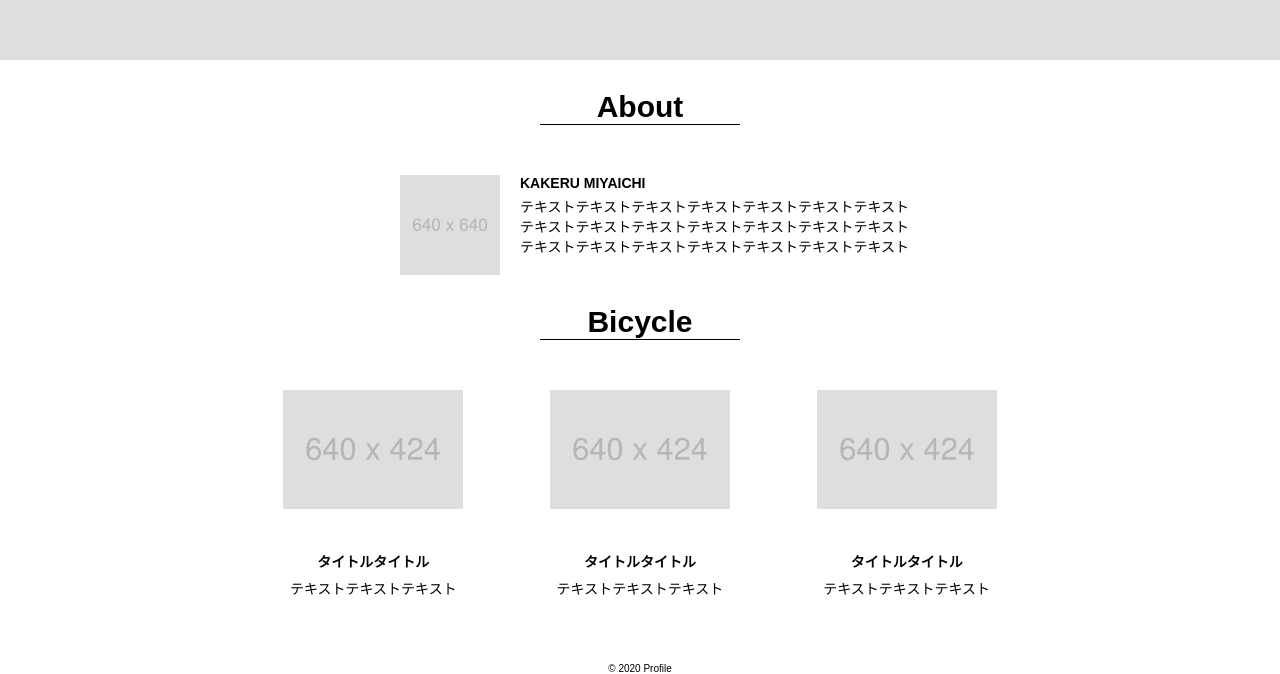
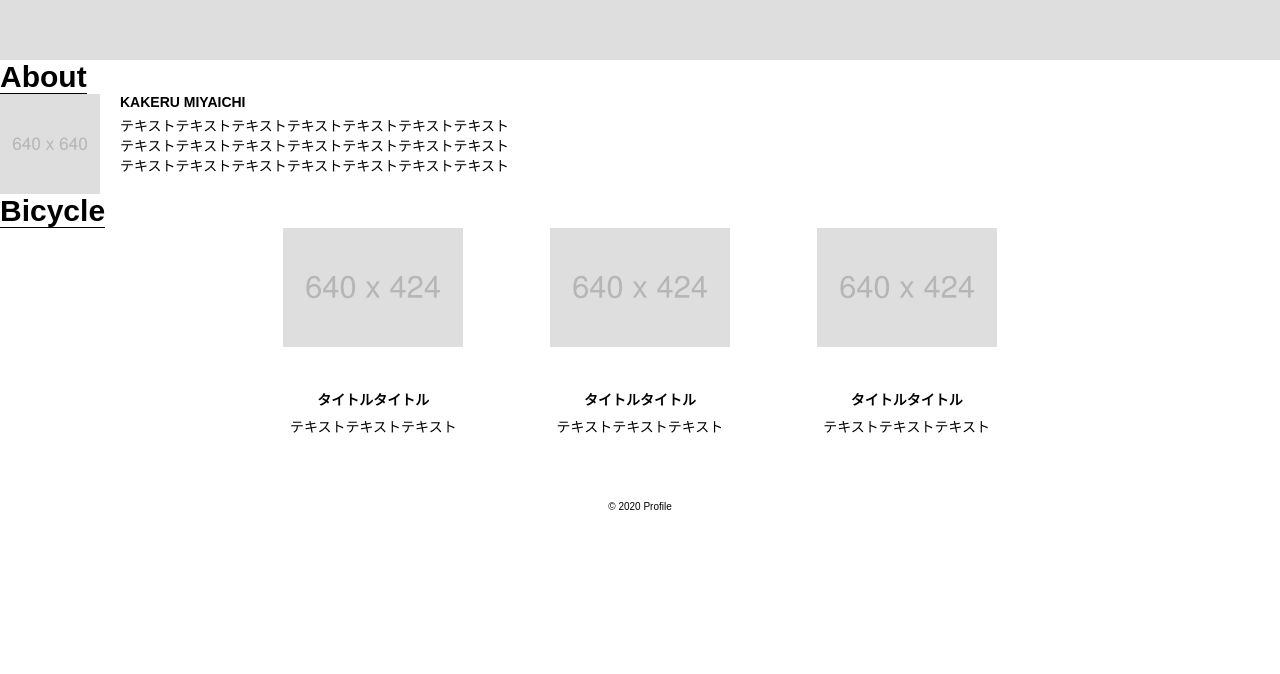
Before and after one commit to hinoshitakaori/jport-osaka, a plain HTML site: page index.html in a window 1280 px wide. Shown: the part 847-1521 px from the top of the page. After the commit the page ends 1359 px from the top, so only its background shows below. Drawn offline with Linux system fonts and the light colour scheme.

Commit message:
Add files via upload

```diff
--- a/index.html
+++ b/index.html
@@ -11,13 +11,16 @@
    <div class="sub">
      <a class="about">About</a> <a class="bi"> Bicycle</a>
    </div>
-
-</header>
+    </header>
 
 
   <body>
+    <section>
     <img class="mainv"src="img/mainvisual.jpg">
-    <h2 class="title">About</h2>
+    </section>
+    <section>
+      <wrap width="800">
+    <h2><span class="title">About</span></h2>
     <table class="abouttable">
       <tr>
     <th rowspan="3">
@@ -29,7 +32,9 @@
         </td>
 </tr>
 </table>
-<h3 class="title">Bicycle</h3>
+</section>
+<section>
+<h3></h3><span class="title">Bicycle</span></h3>
 <table  class="b-photo" width="800" cellpadding="20">
     <tr>
         <td >
@@ -49,7 +54,8 @@
         <td class="text1">テキストテキストテキスト</td><td class="text1">テキストテキストテキスト</td><td class="text1">テキストテキストテキスト</td>
     </tr>
 </table>
-
+</wrap>
+</section>
 
 
   </body>
--- a/stylesheet.css
+++ b/stylesheet.css
@@ -1,14 +1,4 @@
 
-.title{
-    text-align: center;
-    font-size: 30px;
-
-    border-bottom:1px solid black ;
-    margin-left: 540px;
-    margin-right: 540px;
-    margin-top: 30px;
-    margin-bottom: 50px;
-}
 .a-photo{
     margin: 0 auto;
 }
@@ -59,12 +49,9 @@ footer{
     padding-right: 40px;
 }
 .about{
-    padding-right:20px;
+    padding-right: 40px;
 }
-.abouttable{
-    margin-left: 400px;
 
-}
 .texttext{
     padding-left: 20px;
     width:400px;
@@ -87,3 +74,10 @@ footer{
 .b-photo td{
     text-align: center;
 }
+
+.title{
+    text-align: center;
+    font-size: 30px;
+    font-weight: bold;
+    border-bottom:1px solid black ;
+}
```
